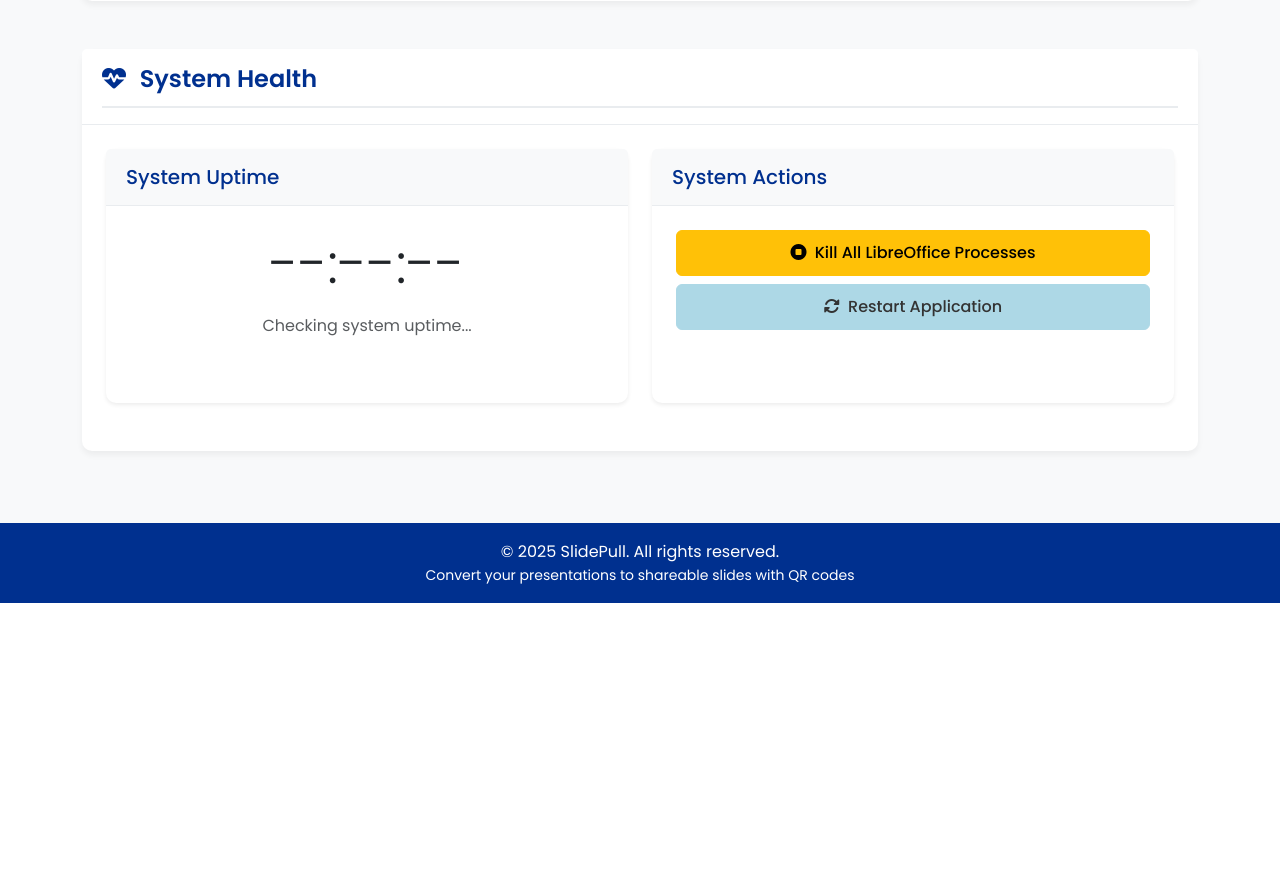
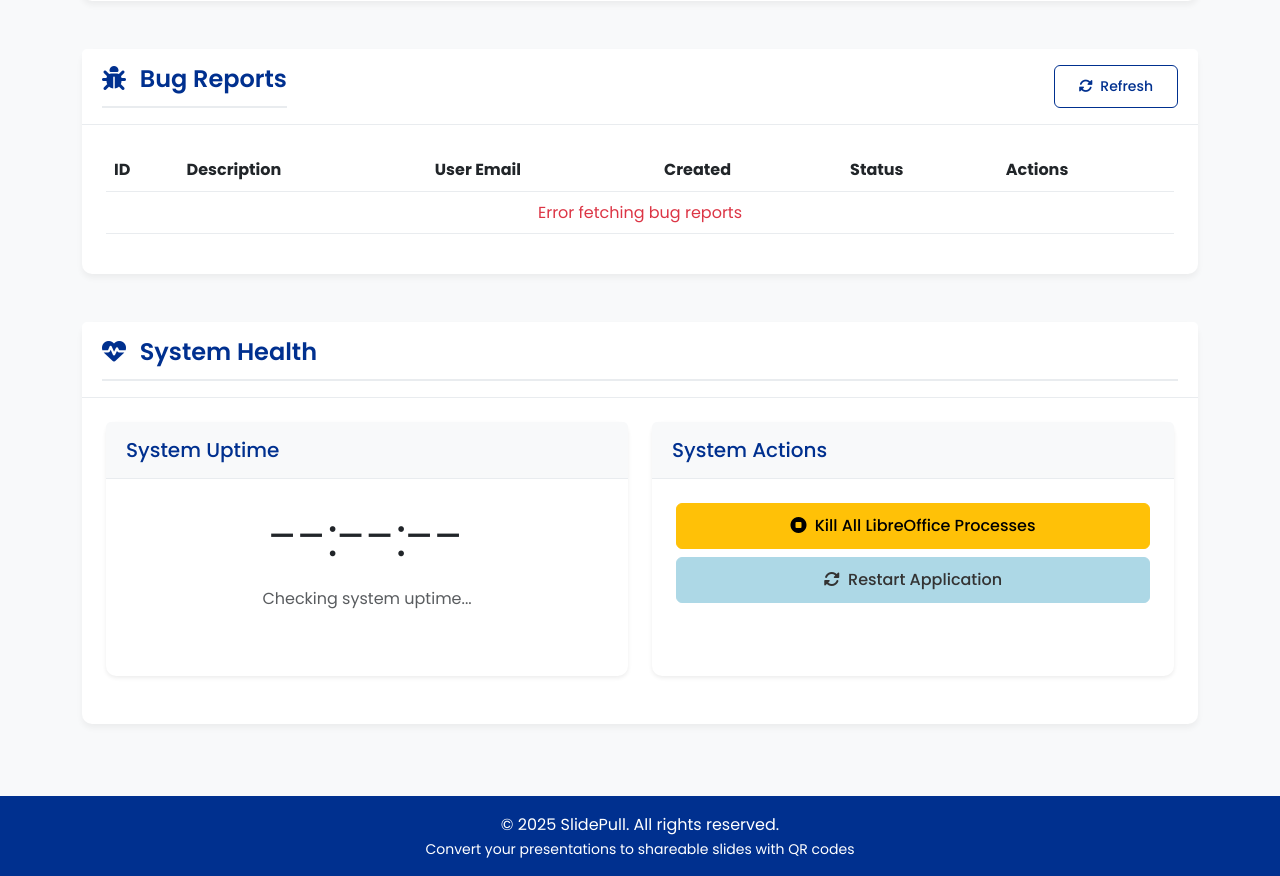
Before and after one commit to DanMGocan/dreamsofjacopo, a FastAPI app: template templates/admin.html in a window 1280 px wide. Shown: the part 1037-1913 px from the top of the page. Before the commit the page ends 1640 px from the top, so only its background shows below. Run offline with FastAPI, Linux system fonts and the light colour scheme; the template is opened without the code that fills it: most values are stand-ins (such as "Sample title", 1, 10 or a date in 2020); parts of the project's set-up code (start-up, migrations or seed data) failed here and were passed over; some libraries are stand-ins or nearby versions.

Commit message:
Bug reporting feature added

```diff
--- a/static/js/admin.js
+++ b/static/js/admin.js
@@ -1,3 +1,83 @@
+// Global function to update bug report status
+function updateBugStatus(reportId, newStatus) {
+    if (confirm(`Are you sure you want to update the status of bug report #${reportId}?`)) {
+        fetch(`/api/system/bug-reports/${reportId}/status`, {
+            method: 'POST',
+            headers: {
+                'Content-Type': 'application/json'
+            },
+            body: JSON.stringify({ status: newStatus })
+        })
+        .then(response => {
+            if (!response.ok) {
+                throw new Error('Network response was not ok');
+            }
+            return response.json();
+        })
+        .then(data => {
+            alert(data.message);
+            // Refresh the bug reports table
+            document.getElementById('refreshBugReports').click();
+        })
+        .catch(error => {
+            console.error('Error updating bug status:', error);
+            alert('Failed to update bug status');
+        });
+    }
+}
+
+// Global function to show full bug description in a modal
+function showFullDescription(description) {
+    // Create modal elements
+    const modalBackdrop = document.createElement('div');
+    modalBackdrop.className = 'modal-backdrop fade show';
+    document.body.appendChild(modalBackdrop);
+
+    const modalHtml = `
+        <div class="modal fade show" style="display: block;" tabindex="-1">
+            <div class="modal-dialog modal-dialog-centered modal-lg">
+                <div class="modal-content">
+                    <div class="modal-header">
+                        <h5 class="modal-title">Bug Description</h5>
+                        <button type="button" class="btn-close" onclick="closeModal()"></button>
+                    </div>
+                    <div class="modal-body">
+                        <p style="white-space: pre-wrap;">${description}</p>
+                    </div>
+                    <div class="modal-footer">
+                        <button type="button" class="btn btn-secondary" onclick="closeModal()">Close</button>
+                    </div>
+                </div>
+            </div>
+        </div>
+    `;
+
+    const modalContainer = document.createElement('div');
+    modalContainer.id = 'descriptionModal';
+    modalContainer.innerHTML = modalHtml;
+    document.body.appendChild(modalContainer);
+
+    // Prevent scrolling of the background
+    document.body.style.overflow = 'hidden';
+}
+
+// Global function to close the modal
+function closeModal() {
+    // Remove modal elements
+    const modal = document.getElementById('descriptionModal');
+    if (modal) {
+        modal.remove();
+    }
+
+    const backdrop = document.querySelector('.modal-backdrop');
+    if (backdrop) {
+        backdrop.remove();
+    }
+
+    // Re-enable scrolling
+    document.body.style.overflow = '';
+}
+
 document.addEventListener('DOMContentLoaded', function() {
     // Initialize gauges
     const cpuGauge = createGauge('cpuGauge', 'CPU Usage');
@@ -7,11 +87,15 @@
     // Fetch system stats initially
     fetchSystemStats();
 
+    // Fetch bug reports initially
+    fetchBugReports();
+
     // Set up auto-refresh every 15 seconds
     const refreshInterval = setInterval(fetchSystemStats, 15000);
 
-    // Manual refresh button
+    // Manual refresh buttons
     document.getElementById('refreshSystemStats').addEventListener('click', fetchSystemStats);
+    document.getElementById('refreshBugReports').addEventListener('click', fetchBugReports);
 
     // System action buttons
     document.getElementById('killLibreOfficeBtn').addEventListener('click', function() {
@@ -82,6 +166,91 @@
     // Format uptime
     function formatUptime(days, hours, minutes) {
         return `${days}d ${hours}h ${minutes}m`;
+    }
+
+    // Status labels and colors for bug reports
+    const statusLabels = {
+        0: { text: 'Pending', class: 'bg-secondary' },
+        1: { text: 'Investigating', class: 'bg-warning' },
+        2: { text: 'Resolved', class: 'bg-success' },
+        3: { text: 'Not a Bug', class: 'bg-info' }
+    };
+
+    // Fetch bug reports from API
+    function fetchBugReports() {
+        fetch('/api/system/bug-reports')
+            .then(response => {
+                if (!response.ok) {
+                    throw new Error('Network response was not ok');
+                }
+                return response.json();
+            })
+            .then(data => {
+                const bugReportsTable = document.getElementById('bugReportsTable');
+                bugReportsTable.innerHTML = '';
+
+                if (data.bug_reports && data.bug_reports.length > 0) {
+                    data.bug_reports.forEach(report => {
+                        const row = document.createElement('tr');
+
+                        // Format the created date
+                        const createdDate = new Date(report.created_at);
+                        const formattedDate = createdDate.toLocaleDateString() + ' ' + createdDate.toLocaleTimeString();
+
+                        // Create status badge
+                        const statusInfo = statusLabels[report.status] || { text: 'Unknown', class: 'bg-secondary' };
+                        const statusBadge = `<span class="badge ${statusInfo.class}">${statusInfo.text}</span>`;
+
+                        // Create action buttons for status changes
+                        let actionButtons = '';
+                        Object.entries(statusLabels).forEach(([statusValue, statusInfo]) => {
+                            if (parseInt(statusValue) !== report.status) {
+                                actionButtons += `
+                                    <button class="btn btn-sm btn-outline-primary mb-1 me-1"
+                                            onclick="updateBugStatus(${report.report_id}, ${statusValue})">
+                                        Mark as ${statusInfo.text}
+                                    </button>
+                                `;
+                            }
+                        });
+
+                        // Truncate long descriptions for display
+                        let displayDescription = report.bug_description;
+                        if (displayDescription.length > 100) {
+                            displayDescription = displayDescription.substring(0, 100) + '...';
+                        }
+
+                        // Create the row HTML
+                        row.innerHTML = `
+                            <td>${report.report_id}</td>
+                            <td>
+                                <div>${displayDescription}</div>
+                                <button class="btn btn-sm btn-link p-0"
+                                        onclick="showFullDescription('${report.bug_description.replace(/'/g, "\\'")}')">
+                                    View Full
+                                </button>
+                            </td>
+                            <td>${report.email}</td>
+                            <td>${formattedDate}</td>
+                            <td>${statusBadge}</td>
+                            <td>
+                                <div class="d-flex flex-wrap">
+                                    ${actionButtons}
+                                </div>
+                            </td>
+                        `;
+
+                        bugReportsTable.appendChild(row);
+                    });
+                } else {
+                    bugReportsTable.innerHTML = '<tr><td colspan="6" class="text-center">No bug reports found</td></tr>';
+                }
+            })
+            .catch(error => {
+                console.error('Error fetching bug reports:', error);
+                document.getElementById('bugReportsTable').innerHTML =
+                    '<tr><td colspan="6" class="text-center text-danger">Error fetching bug reports</td></tr>';
+            });
     }
 
     // Fetch system stats from API
--- a/templates/admin.html
+++ b/templates/admin.html
@@ -140,6 +140,43 @@
     </div>
 </div>
 
+<!-- Bug Reports Section -->
+<div class="row mb-4">
+    <div class="col-lg-12">
+        <div class="card">
+            <div class="card-header bg-white d-flex justify-content-between align-items-center">
+                <h2 class="section-title h4 mb-0">
+                    <i class="fas fa-bug me-2"></i> Bug Reports
+                </h2>
+                <button class="btn btn-sm btn-outline-primary" id="refreshBugReports">
+                    <i class="fas fa-sync-alt me-1"></i> Refresh
+                </button>
+            </div>
+            <div class="card-body">
+                <div class="table-responsive">
+                    <table class="table table-hover">
+                        <thead>
+                            <tr>
+                                <th>ID</th>
+                                <th>Description</th>
+                                <th>User Email</th>
+                                <th>Created</th>
+                                <th>Status</th>
+                                <th>Actions</th>
+                            </tr>
+                        </thead>
+                        <tbody id="bugReportsTable">
+                            <tr>
+                                <td colspan="6" class="text-center">Loading bug reports...</td>
+                            </tr>
+                        </tbody>
+                    </table>
+                </div>
+            </div>
+        </div>
+    </div>
+</div>
+
 <!-- System Health Section -->
 <div class="row mb-4">
     <div class="col-lg-12">
```
Also changed, not shown: api/system.py (+89 -1 lines).
